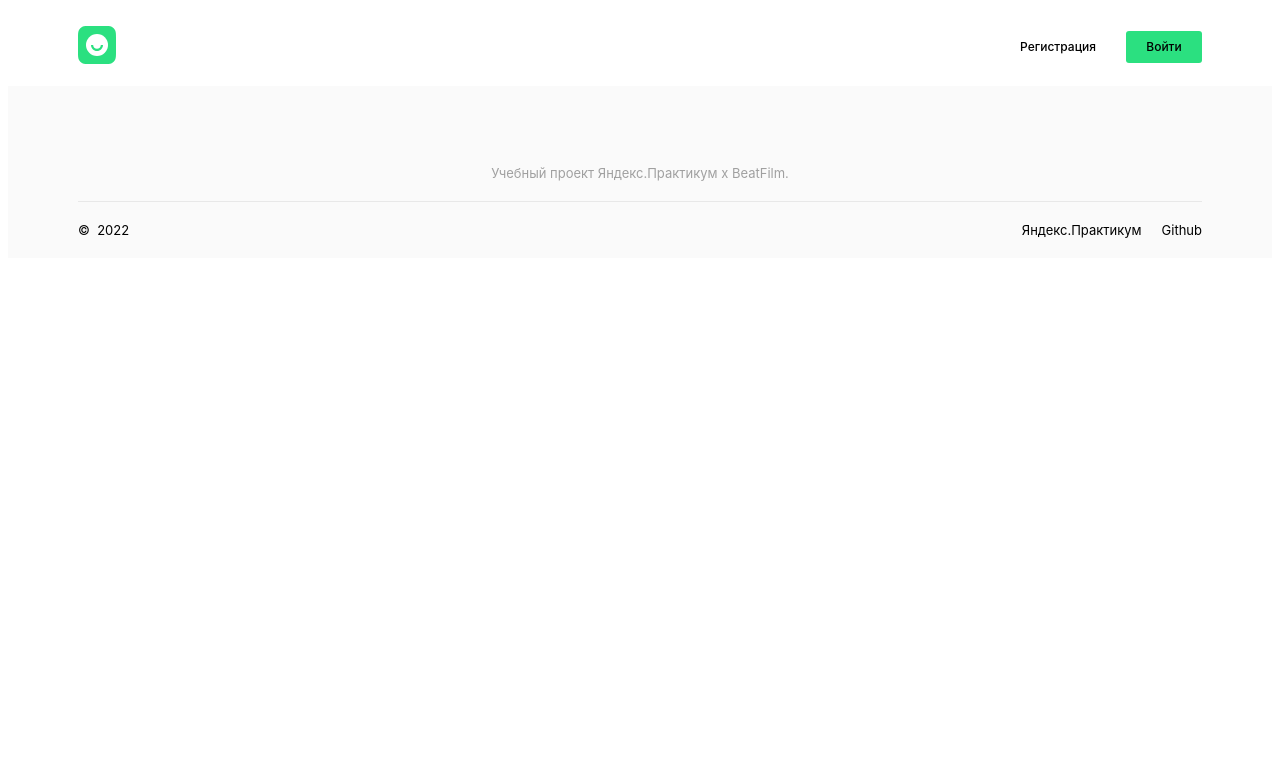
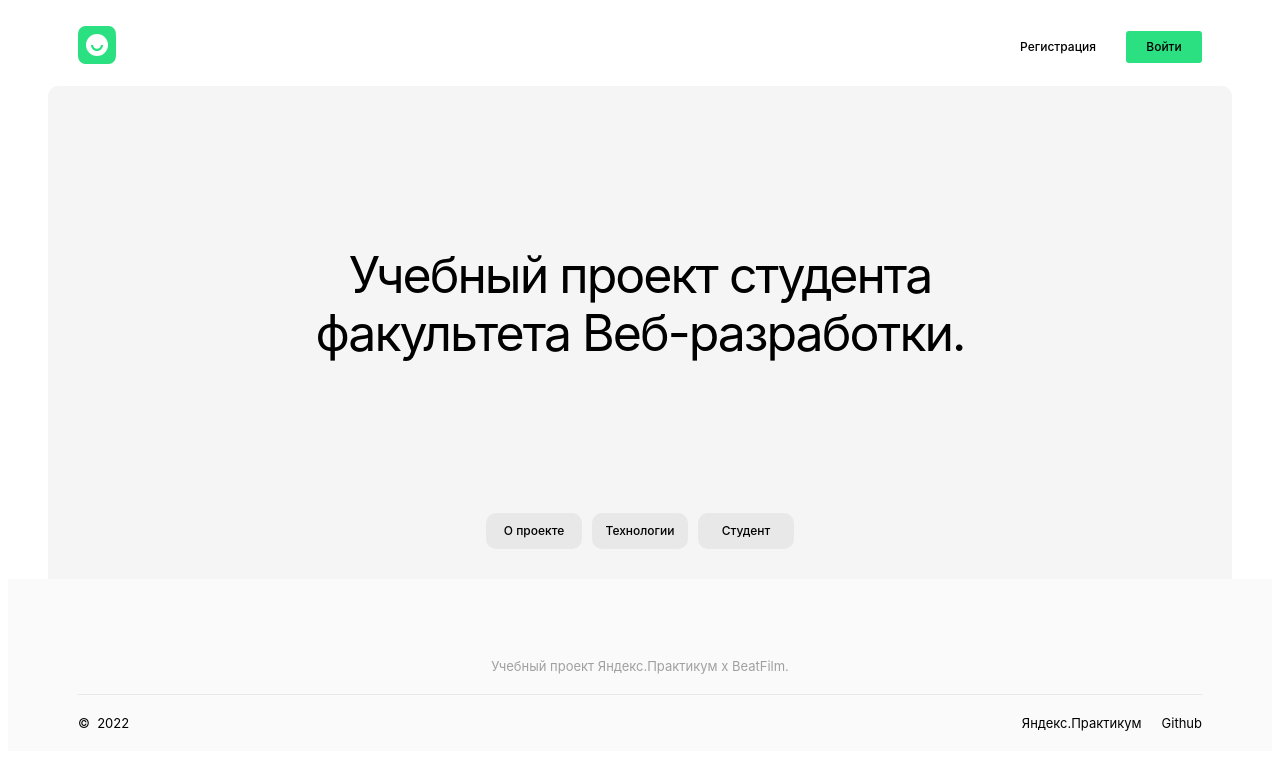
Before and after one commit to NataSolt/movies-explorer-frontend, a React (Create React App) app: page / in a window 1280 px wide. Shown: the top 770 px of the page. Built offline with nearby package versions, Linux system fonts and the light colour scheme.

Commit message:
секция promo, navtab

```diff
--- a/src/components/App/App.js
+++ b/src/components/App/App.js
@@ -1,23 +1,28 @@
-import { Route } from "react-router-dom";
-//import Main from "../Main/Main";
+import { Route, Switch } from "react-router-dom";
+import Main from "../Main/Main";
 import Header from "../common_modules/Header/Header";
 import Footer from "../common_modules/Footer/Footer";
-import  "./App.css";
+import "./App.css";
 
-const headerPath = ["/movies", "/", "/saved-movies","/profile" ];
+const headerPath = ["/movies", "/", "/saved-movies", "/profile"];
 const FooterPath = ["/movies", "/", "/saved-movies"];
 
 function App() {
   return (
-        <div className="page">
-        <Route exact path={headerPath}>
+    <div className="page">
+      <Route exact path={headerPath}>
         <Header />
+      </Route>
+
+      <Switch>
+        <Route exact path="/">
+          <Main />
         </Route>
-        <Route exact path={FooterPath}>
+      </Switch>
+
+      <Route exact path={FooterPath}>
         <Footer />
-        </Route>
-
-
+      </Route>
     </div>
   );
 }
--- a/src/components/Main/Main.js
+++ b/src/components/Main/Main.js
@@ -1,10 +1,20 @@
-// import Header from "../common_modules/Header/Header";
+import React from "react";
+import Promo from "./Promo/Promo";
+// import AboutMe from "./AboutMe/AboutMe";
+// import AboutProject from "./AboutProject/AboutProject";
+// import Portfolio from "./Portfolio/Portfolio";
+
+// import Techs from "./Techs/Techs";
 
 function Main() {
   return (
-    <>
-      {/* <Header /> */}
-    </>
+    <main className="main">
+      <Promo />
+      {/* <AboutProject />
+      <Techs />
+      <AboutMe />
+      <Portfolio /> */}
+    </main>
   );
 }
 
--- a/src/components/Main/NavTab/NavTab.css
+++ b/src/components/Main/NavTab/NavTab.css
@@ -0,0 +1,39 @@
+.navtab {
+    padding: 151px 0 30px 0;
+    display: flex;
+    flex-direction: row;
+    flex-wrap: nowrap;
+    background: #F5F5F5;
+    border-bottom-left-radius: 10px;
+    border-bottom-right-radius: 10px;
+    justify-content: center;
+}
+
+.navtab__link {
+width: 96px;
+height: 26px;
+background: #E8E8E8;
+border-radius: 10px;
+text-decoration: none;
+align-items: center;
+text-align: center;
+padding-top: 10px;
+margin-right: 10px;
+}
+
+.navtab__link:last-child {
+    margin-right: 0;
+}
+
+.navtab__link:hover {
+    cursor: pointer;
+    opacity: 0.8;
+}
+
+.navtab__text {
+    font-style: normal;
+    font-weight: 500;
+    font-size: 12px;
+    line-height: 16px;
+    color: black;
+}
--- a/src/components/Main/NavTab/NavTab.js
+++ b/src/components/Main/NavTab/NavTab.js
@@ -0,0 +1,20 @@
+import React from "react";
+import "./NavTab.css";
+
+function NavTab() {
+  return (
+    <section className="navtab">
+      <a className="navtab__link" href="#about-project">
+      <div className="navtab__text">О проекте</div>
+      </a>
+      <a className="navtab__link" href="#techs">
+        <div className="navtab__text">Технологии</div>
+      </a>
+      <a className="navtab__link" href="#student">
+      <div className="navtab__text">Студент</div>
+      </a>
+    </section>
+  );
+}
+
+export default NavTab;
--- a/src/components/Main/Promo/Promo.css
+++ b/src/components/Main/Promo/Promo.css
@@ -0,0 +1,18 @@
+.promo {
+    margin: 0 40px;
+    background: #F5F5F5;
+border-top-left-radius: 10px;
+border-top-right-radius: 10px;
+
+}
+
+.promo__title{
+    padding: 160px 235px 0 235px;
+    margin: 0;
+    font-style: normal;
+    font-weight: 400;
+    font-size: 50px;
+    line-height: 58px;
+    text-align: center;
+    letter-spacing: -0.04em;
+}
--- a/src/components/Main/Promo/Promo.js
+++ b/src/components/Main/Promo/Promo.js
@@ -0,0 +1,16 @@
+import React from "react";
+import NavTab from "../NavTab/NavTab";
+import "./Promo.css";
+
+function Promo() {
+  return (
+    <section className="promo">
+      <h1 className="promo__title">
+        Учебный проект студента факультета Веб-разработки.
+      </h1>
+      <NavTab />
+    </section>
+  );
+}
+
+export default Promo;
```
